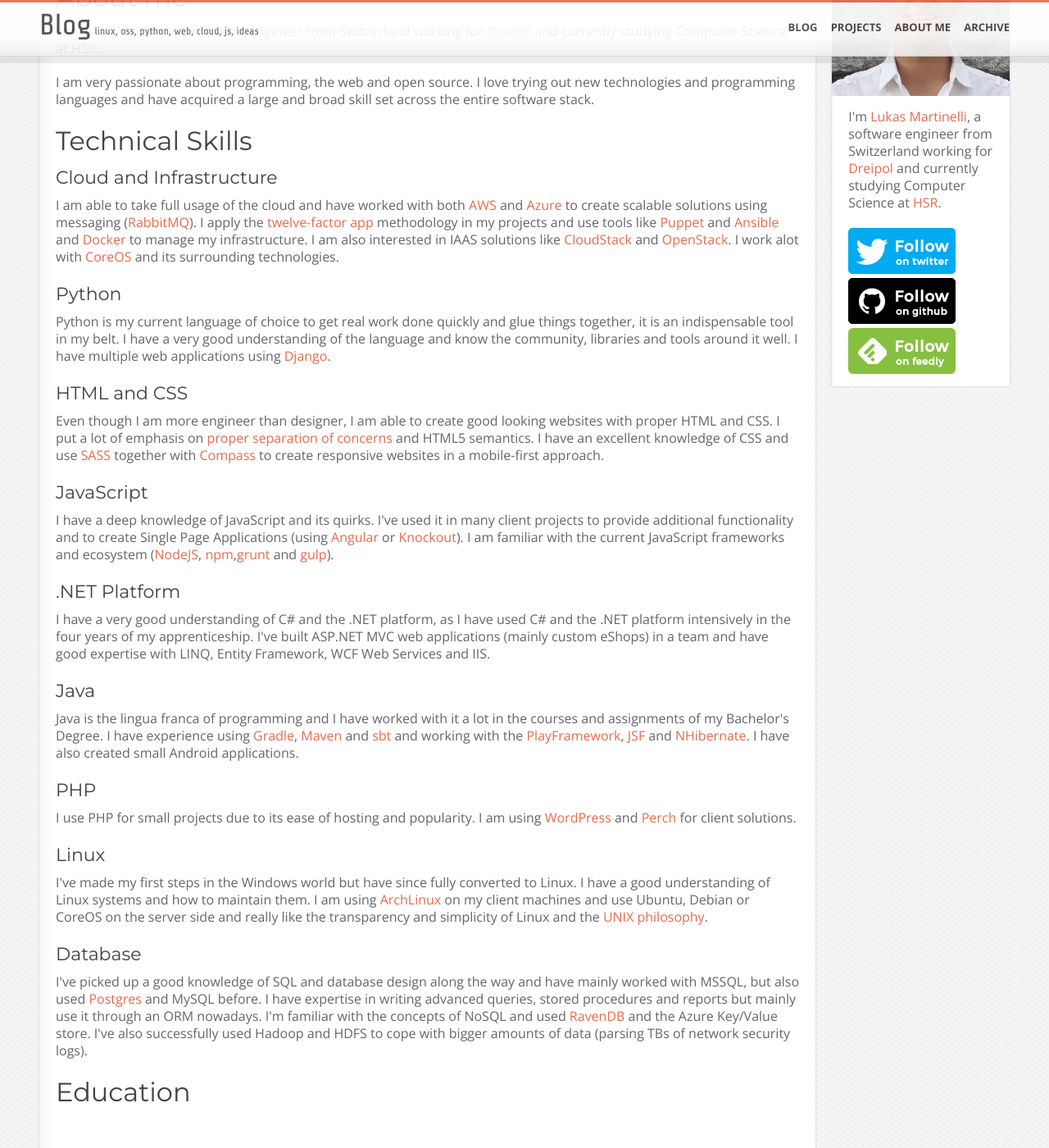
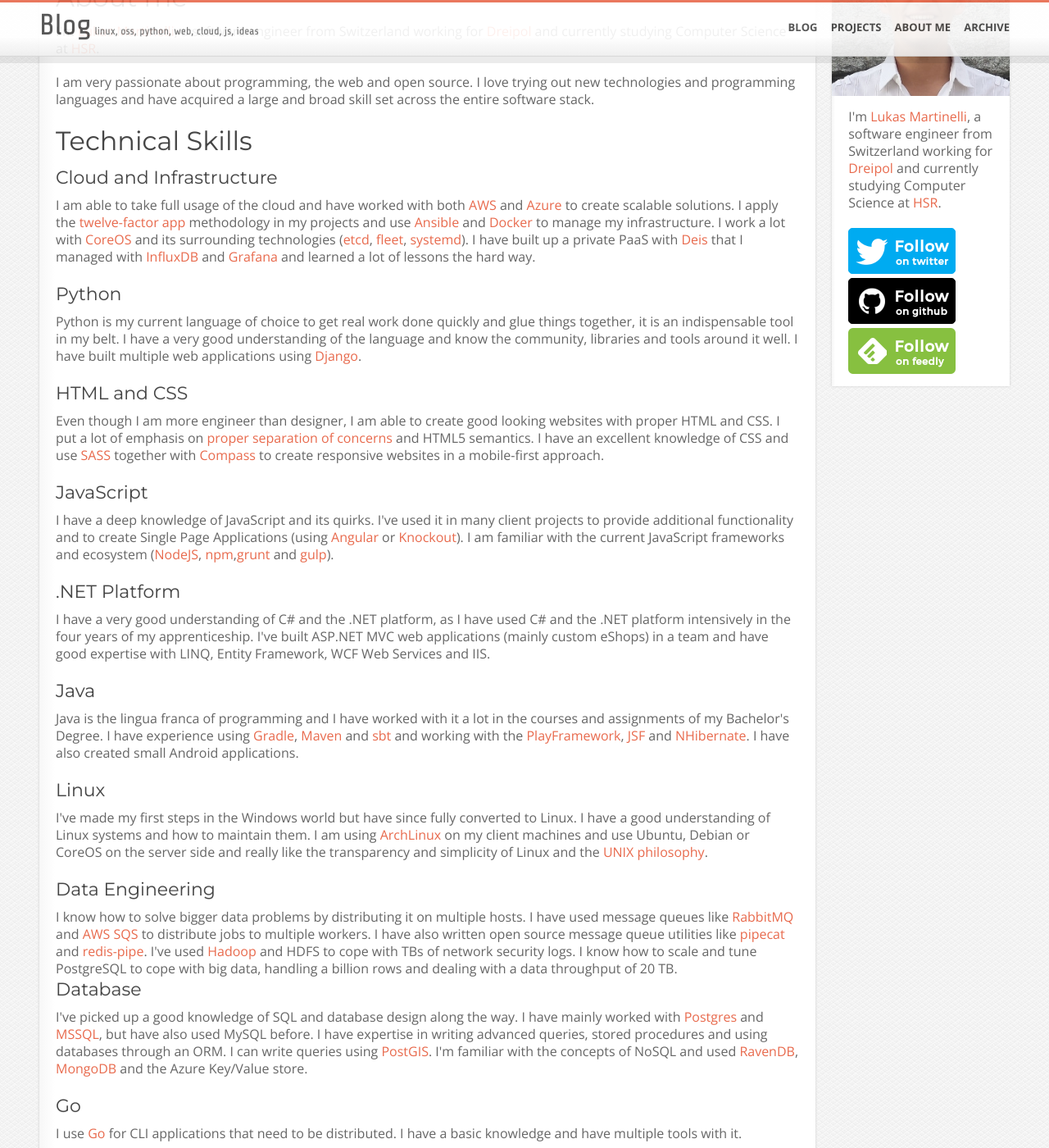
Before and after one commit to lukasmartinelli/lukasmartinelli.github.io, a Jekyll site: the page built from cv.html, in a window 1280 px wide and 1400 px high, scrolled down 198 px. Shown: the whole window at 82% size. Built offline with Jekyll 4.4.1, drawn with Linux system fonts in a browser that asks for light colours; Markdown is read by kramdown in place of the engine named in the settings; some of the changed text lies outside the part shown.

Commit message:
Update tech skills

```diff
--- a/cv.html
+++ b/cv.html
@@ -25,20 +25,20 @@
         <h3>Cloud and Infrastructure</h3>
         <p>I am able to take full usage of the cloud and have worked with both <a href="http://aws.amazon.com/">AWS</a> and
         <a href="https://azure.microsoft.com/en-us/">Azure</a>
-        to create scalable solutions using messaging (<a href="http://www.rabbitmq.com/">RabbitMQ</a>).
-        I apply the <a href="http://12factor.net/">twelve-factor app</a> methodology in my projects and use
-        tools like <a href="http://puppetlabs.com/">Puppet</a> and
-        <a href="http://www.ansible.com/home">Ansible</a> and <a href="https://www.docker.com/">Docker</a> to manage my infrastructure.
-        I am also interested in IAAS solutions like <a href="http://cloudstack.apache.org/">CloudStack</a>
-        and <a href="http://www.openstack.org/">OpenStack</a>. I work alot with <a href="https://coreos.com/">CoreOS</a> and its surrounding
-        technologies.
+        to create scalable solutions.
+        I apply the <a href="http://12factor.net/">twelve-factor app</a> methodology in my projects and use <a href="http://www.ansible.com/home">Ansible</a>
+        and <a href="https://www.docker.com/">Docker</a> to manage my infrastructure.
+        I work a lot with <a href="https://coreos.com/">CoreOS</a> and its
+        surrounding technologies (<a href="https://github.com/coreos/etcd">etcd</a>, <a href="https://github.com/coreos/fleet">fleet</a>, <a href="http://www.freedesktop.org/wiki/Software/systemd/">systemd</a>).
+        I have built up a private PaaS with <a href="http://deis.io/get-deis/">Deis</a> that I managed with <a href="https://influxdata.com/">InfluxDB</a>
+        and <a href="http://grafana.org/">Grafana</a> and learned a lot of lessons the hard way.
         </p>
 
         <h3>Python</h3>
         <p>
         Python is my current language of choice to get real work done quickly and glue things together, it is an indispensable tool in my belt.
         I have a very good understanding of the language and know the community, libraries and tools around it well.
-        I have multiple web applications using <a href="https://www.djangoproject.com/">Django</a>.
+        I have built multiple web applications using <a href="https://www.djangoproject.com/">Django</a>.
         </p>
 
         <h3>HTML and CSS</h3>
@@ -72,12 +72,6 @@
         I have also created small Android applications.
         </p>
 
-        <h3>PHP</h3>
-        <p>
-        I use PHP for small projects due to its ease of hosting and popularity. I am using <a href="http://wordpress.org/">WordPress</a>
-        and <a href="http://grabaperch.com/">Perch</a> for client solutions.
-        </p>
-
         <h3>Linux</h3>
         <p>
         I've made my first steps in the Windows world but have since fully converted to Linux.
@@ -87,13 +81,43 @@
         <a href="http://www.faqs.org/docs/artu/ch01s06.html">UNIX philosophy</a>.
         </p>
 
+        <h3>Data Engineering</h3>
+        I know how to solve bigger data problems by distributing it on multiple hosts.
+        I have used message queues like <a href="http://www.rabbitmq.com/">RabbitMQ</a>
+        and <a href="https://aws.amazon.com/de/sqs/">AWS SQS</a> to distribute jobs to multiple workers.
+        I have also written open source message queue utilities like <a href="https://github.com/lukasmartinelli/pipecat">pipecat</a>
+        and <a href="https://github.com/lukasmartinelli/redis-pipe">redis-pipe</a>.
+
+        I've used <a href="https://hadoop.apache.org/">Hadoop</a> and HDFS to cope with TBs of network security logs.
+        I know how to scale and tune PostgreSQL to cope with big data, handling a billion rows and dealing with a data throughput
+        of 20 TB.
+
         <h3>Database</h3>
         <p>
-        I've picked up a good knowledge of SQL and database design along the way and have mainly worked with MSSQL,
-        but also used <a href="http://www.postgresql.org/">Postgres</a> and MySQL before.
-        I have expertise in writing advanced queries, stored procedures and reports but mainly use it through an ORM nowadays.
-        I'm familiar with the concepts of NoSQL and used <a href="http://ravendb.net/">RavenDB</a> and the Azure Key/Value store.
-        I've also successfully used Hadoop and HDFS to cope with bigger amounts of data (parsing TBs of network security logs).
+        I've picked up a good knowledge of SQL and database design along the way.
+        I have mainly worked with <a href="http://www.postgresql.org/">Postgres</a> and <a href="https://en.wikipedia.org/wiki/Microsoft_SQL_Server">MSSQL</a>,
+        but have also used MySQL before. I have expertise in writing advanced queries, stored procedures and using databases through an ORM.
+        I can write queries using <a href="http://postgis.net/">PostGIS</a>.
+        I'm familiar with the concepts of NoSQL and used <a href="http://ravendb.net/">RavenDB</a>, <a href="https://www.mongodb.org/">MongoDB</a>
+        and the Azure Key/Value store.
+        </p>
+
+        <h3>Go</h3>
+        <p>
+        I use <a href="https://golang.org/">Go</a> for CLI applications that need to be distributed. I have a basic knowledge
+        and have multiple tools with it.
+        </p>
+
+        <h3>Haskell</h3>
+        <p>
+        I am currently learning <a href="https://www.haskell.org/">Haskell</a>. I love the concepts of separating the
+        pure and dirty code and am astonished by the stable software Haskell produces.
+        </p>
+
+        <h3>PHP</h3>
+        <p>
+        I have used PHP for small projects due to its ease of hosting and popularity. I have used <a href="http://wordpress.org/">WordPress</a>
+        and <a href="http://grabaperch.com/">Perch</a> for client solutions.
         </p>
 
         <h2>Education</h2>
```
